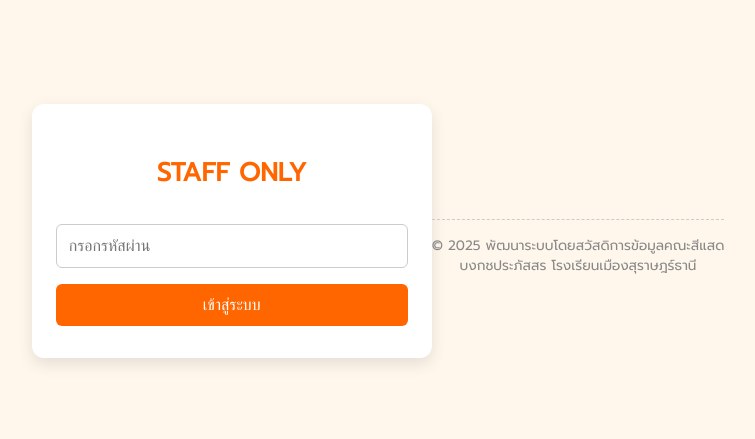
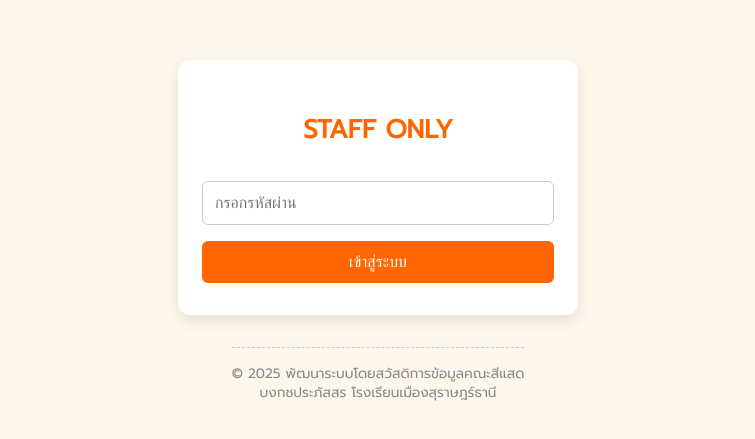
Before and after one commit to khanasisaad/sisaad-login, a plain HTML site: page index.html in a window 1280 px wide. Shown: the part 169-608 px from the top of the page, without its empty margins (262-1017 px from the left). Drawn offline with Linux system fonts and the light colour scheme.

Commit message:
Update index.html แก้เครดิต

```diff
--- a/index.html
+++ b/index.html
@@ -12,13 +12,19 @@
       box-sizing: border-box;
     }
     body {
+      margin: 0;
       font-family: 'Prompt', sans-serif;
       background-color: #fff6ec;
       display: flex;
+      flex-direction: column;
+      min-height: 100vh;
+    }
+    .wrapper {
+      flex: 1;
+      display: flex;
+      flex-direction: column;
       align-items: center;
       justify-content: center;
-      height: 100vh;
-      margin: 0;
       padding: 1rem;
     }
     .box {
@@ -56,6 +62,7 @@
       display: none;
       text-align: center;
       color: #ff6600;
+      margin-top: 1rem;
     }
     .spinner {
       margin: 2rem auto;
@@ -91,6 +98,7 @@
       from { opacity: 0; transform: translateY(-4px); }
       to   { opacity: 1; transform: translateY(0); }
     }
+
     .credit {
       text-align: center;
       font-size: 0.85rem;
@@ -103,6 +111,7 @@
   </style>
 </head>
 <body>
+  <div class="wrapper">
     <div class="box" id="loginBox">
       <h1>STAFF ONLY</h1>
       <form id="loginForm">
@@ -121,6 +130,12 @@
       <p>กำลังเข้าสู่ระบบ<br/>โปรดรอสักครู่...</p>
     </div>
 
+    <footer class="credit">
+      © 2025 พัฒนาระบบโดยสวัสดิการข้อมูลคณะสีแสด<br>
+      บงกชประภัสสร โรงเรียนเมืองสุราษฎร์ธานี
+    </footer>
+  </div>
+
   <script>
     const form = document.getElementById("loginForm");
     const box = document.getElementById("loginBox");
@@ -129,9 +144,8 @@
     const errorText = document.getElementById("errorText");
 
     form.addEventListener("submit", async (e) => {
-      e.preventDefault(); // หยุดการ reload
+      e.preventDefault();
 
-      // ล้าง error เดิม
       errorBox.style.display = "none";
       errorText.textContent = "";
 
@@ -166,9 +180,5 @@
       }
     });
   </script>
-  <footer class="credit">
-  © 2025 พัฒนาระบบโดยสวัสดิการข้อมูลคณะสีแสด<br>
-  บงกชประภัสสร โรงเรียนเมืองสุราษฎร์ธานี
-</footer>
 </body>
 </html>
```
Lines whose indentation alone changed are shown as unchanged.
